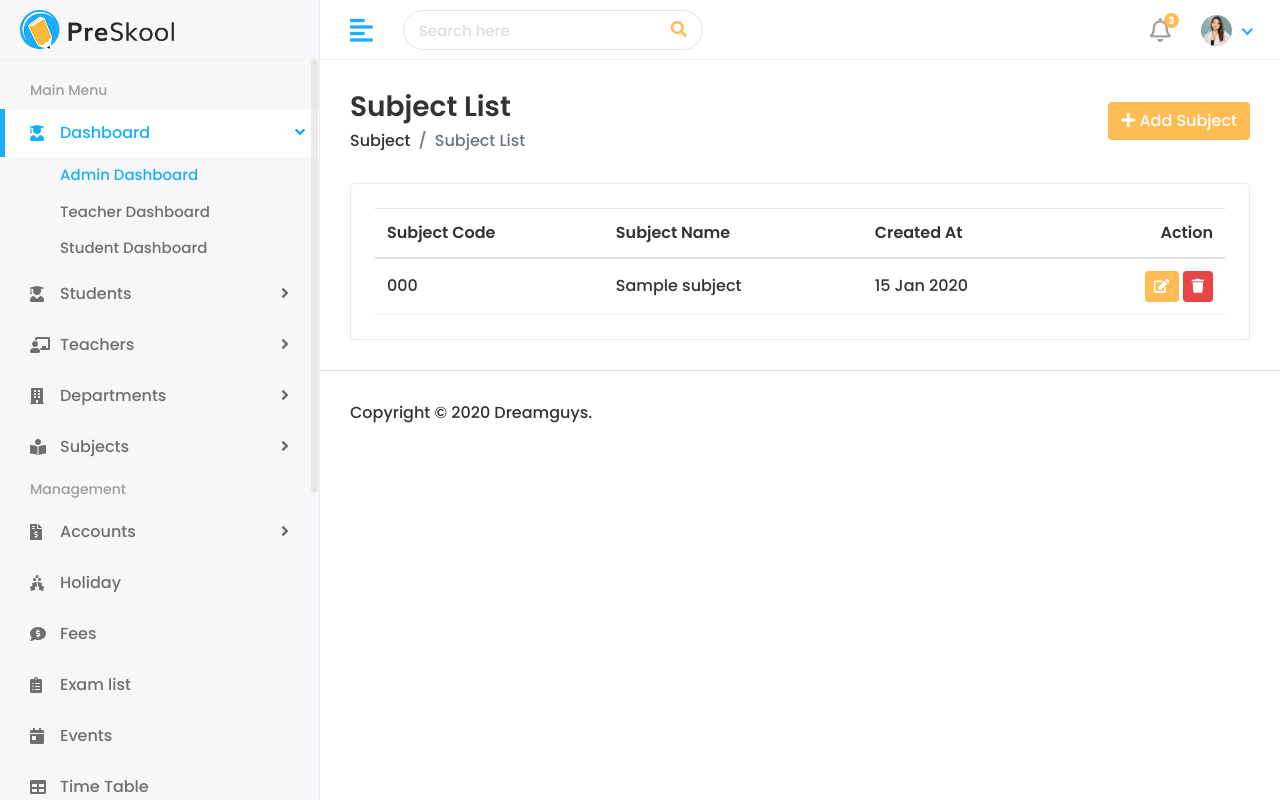
After one commit to RAKIB6348/sms_project, a Django app: page /academic/subjects/ in a window 1280 px wide. The commit adds this page. Run offline with Django 5.2, Linux system fonts and the light colour scheme; tables that the repository leaves empty hold one stand-in row (values such as "Sample post"); some libraries are stand-ins or nearby versions.

Commit message:
add subject page and urls and views

```diff
--- a/academic/urls.py
+++ b/academic/urls.py
@@ -1,6 +1,8 @@
 from django.urls import path
-from academic.views import *
+
+from . import views
 
 urlpatterns = [
-
+    path('subjects/', views.subject_list, name='subject_list'),
+    path('subjects/add/', views.subject_add, name='subject_add'),
 ]
--- a/academic/views.py
+++ b/academic/views.py
@@ -1,3 +1,26 @@
-from django.shortcuts import render
+from django.contrib import messages
+from django.shortcuts import redirect, render
 
-# Create your views here.
+from .models import Subject
+
+
+# TODO: Create subject list template and implement full list view
+def subject_list(request):
+    subjects = Subject.objects.all()
+    return render(request, 'academic/subject/subject_list.html', {'subjects': subjects})
+
+
+def subject_add(request):
+    if request.method == 'POST':
+        name = request.POST.get('name')
+        code = request.POST.get('code')
+
+        if Subject.objects.filter(code=code).exists():
+            messages.error(request, 'Subject code already exists.')
+            return render(request, 'academic/subject/add-subject.html', {'form_data': {'name': name, 'code': code}})
+
+        Subject.objects.create(name=name, code=code)
+        messages.success(request, 'Subject added successfully.')
+        return redirect('subject_list')
+
+    return render(request, 'academic/subject/add-subject.html')
--- /dev/null
+++ b/templates/academic/subject/subject_list.html
@@ -0,0 +1,58 @@
+{% extends 'base.html' %}
+
+{% block content %}
+<div class="content container-fluid">
+  <div class="page-header">
+    <div class="row align-items-center">
+      <div class="col">
+        <h3 class="page-title">Subject List</h3>
+        <ul class="breadcrumb">
+          <li class="breadcrumb-item"><a href="{% url 'subject_list' %}">Subject</a></li>
+          <li class="breadcrumb-item active">Subject List</li>
+        </ul>
+      </div>
+      <div class="col-auto text-right float-right">
+        <a href="{% url 'subject_add' %}" class="btn btn-primary"><i class="fas fa-plus"></i> Add Subject</a>
+      </div>
+    </div>
+  </div>
+
+  <div class="row">
+    <div class="col-sm-12">
+      <div class="card">
+        <div class="card-body">
+          <div class="table-responsive">
+            <table class="table table-hover table-center mb-0">
+              <thead>
+                <tr>
+                  <th>Subject Code</th>
+                  <th>Subject Name</th>
+                  <th>Created At</th>
+                  <th class="text-right">Action</th>
+                </tr>
+              </thead>
+              <tbody>
+                {% for subject in subjects %}
+                <tr>
+                  <td>{{ subject.code }}</td>
+                  <td>{{ subject.name }}</td>
+                  <td>{{ subject.created_at|date:"d M Y" }}</td>
+                  <td class="text-right">
+                    <a href="#" class="btn btn-sm btn-primary"><i class="fas fa-edit"></i></a>
+                    <a href="#" class="btn btn-sm btn-danger"><i class="fas fa-trash"></i></a>
+                  </td>
+                </tr>
+                {% empty %}
+                <tr>
+                  <td colspan="4" class="text-center">No subjects found.</td>
+                </tr>
+                {% endfor %}
+              </tbody>
+            </table>
+          </div>
+        </div>
+      </div>
+    </div>
+  </div>
+</div>
+{% endblock %}
--- a/templates/includes/sidebar.html
+++ b/templates/includes/sidebar.html
@@ -49,7 +49,7 @@
                             class="menu-arrow"></span></a>
                     <ul>
                         <li><a href="subjects.html">Subject List</a></li>
-                        <li><a href="add-subject.html">Subject Add</a></li>
+                        <li><a href="{% url 'subject_add' %}">Subject Add</a></li>
                         <li><a href="edit-subject.html">Subject Edit</a></li>
                     </ul>
                 </li>
```
Also changed, not shown: templates/academic/subject/add-subject.html (+14 -11 lines).
